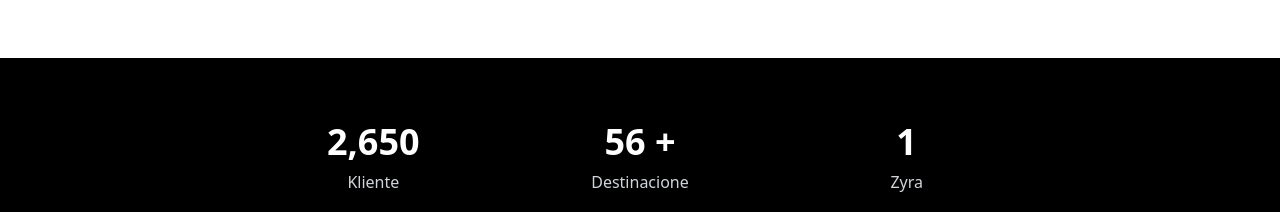
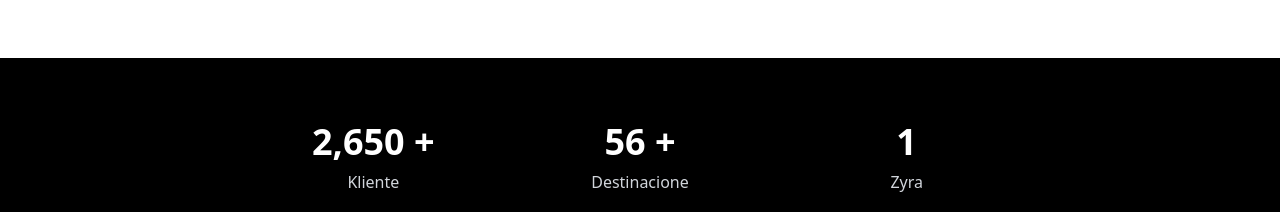
Before and after one commit to Gito-Dev/Selimi-Travel, a React (Create React App) app: page / in a window 1280 px wide. Shown: the part 1280-1492 px from the top of the page. Built offline with nearby package versions, Linux system fonts and the light colour scheme.

Commit message:
“update”

```diff
--- a/public/index.html
+++ b/public/index.html
@@ -2,7 +2,7 @@
 <html lang="en">
   <head>
     <meta charset="utf-8" />
-    <link rel="icon" href="%PUBLIC_URL%/favicon.ico" />
+    <link rel="icon" href="%PUBLIC_URL%/logo.png" />
     <meta name="viewport" content="width=device-width, initial-scale=1">
     <meta name="theme-color" content="#000000" />
     <meta
--- a/src/components/Contact.jsx
+++ b/src/components/Contact.jsx
@@ -9,7 +9,7 @@ function Contact() {
     }, []);
 
     return (
-        <div id='contact' data-aos="fade-right" className="flex flex-col sm:flex-row max-w-full mx-auto p-4 bg-white shadow-sm overflow-hidden pt-[100px] pb-[100px]">
+        <div id='contact' data-aos="fade-right" className="flex flex-col sm:flex-row max-w-full mx-auto p-4 bg-white  overflow-hidden pt-[100px] pb-[100px]">
             <section className="bg-white w-full sm:w-1/2">
                 <div className="py-8 lg:py-16 px-4 mx-auto max-w-screen-md">
                     <h2 className="mb-4 text-4xl tracking-tight font-extrabold text-center text-gray-900">Na Kontakoni</h2>
--- a/src/components/Hero.jsx
+++ b/src/components/Hero.jsx
@@ -81,7 +81,7 @@ const Hero = () => {
   <div  class="max-w-screen-xl px-4 py-8 mx-auto text-center lg:py-16 lg:px-6">
       <dl class="grid max-w-screen-md gap-8 mx-auto text-white sm:grid-cols-3 ">
           <div  class="flex flex-col items-center justify-center">
-              <dt class="mb-2 text-3xl md:text-4xl font-extrabold"><CountUp end={2650} duration={7}/></dt>
+              <dt class="mb-2 text-3xl md:text-4xl font-extrabold"><CountUp end={2650} duration={7}/> +</dt>
               <dd class="font-light text-gray-300 ">Kliente</dd>
           </div>
           <div d class="flex flex-col items-center justify-center">
```
Also changed, not shown: public/logo.png (added).
